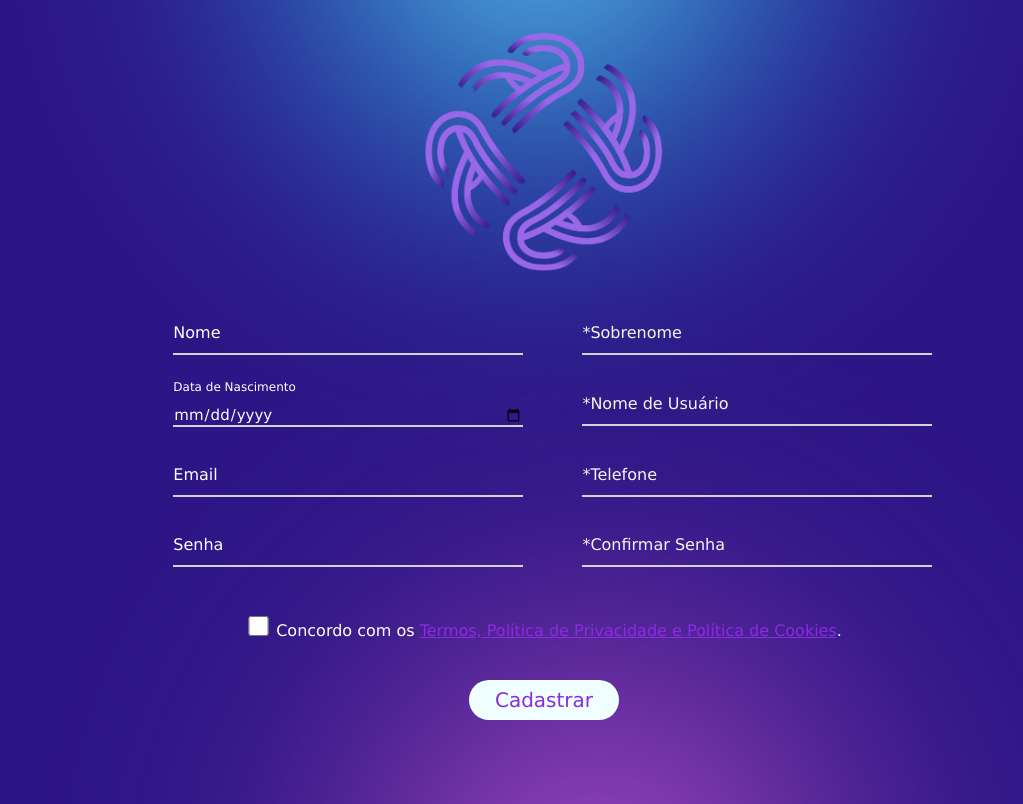
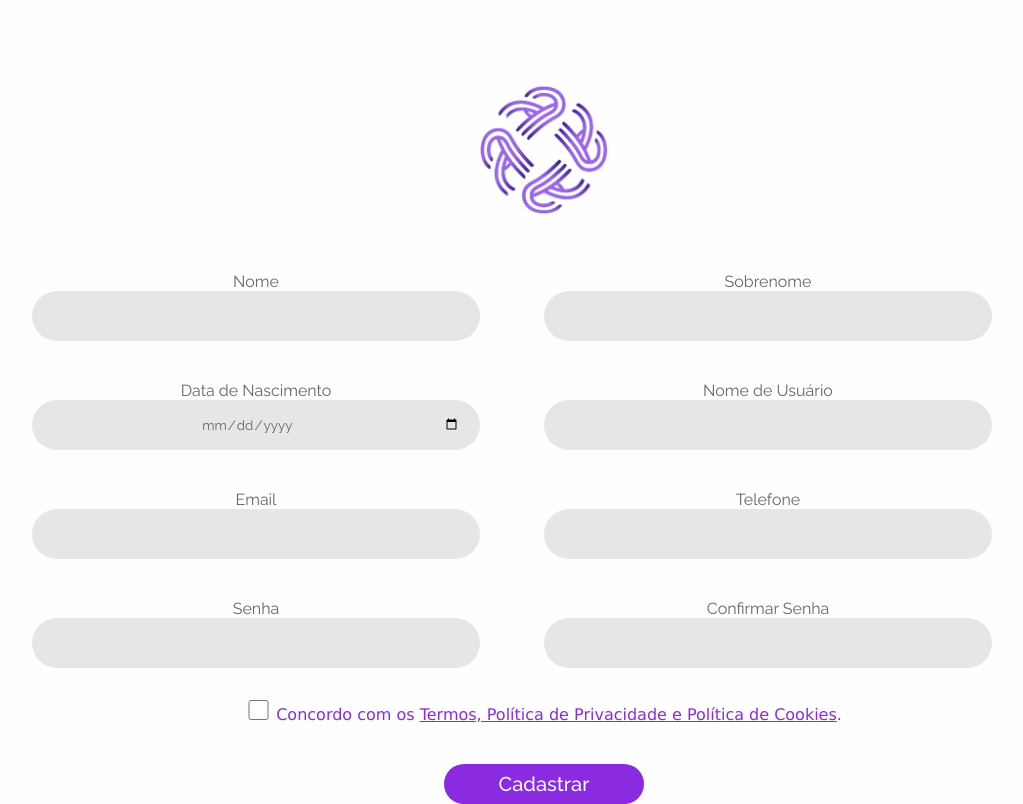
Before and after one commit to Igorrosiak/Wint, a React app in the folder Front-End Web/: page / in a window 1280 px wide. Shown: the whole page, without its empty margins (96-1119 px from the left). Built offline with nearby package versions, Linux system fonts and the light colour scheme; a web font is replaced by a local one.

Commit message:
alterando design e estrutura

```diff
--- a/Front-End Web/src/views/signUp/signUpView.jsx
+++ b/Front-End Web/src/views/signUp/signUpView.jsx
@@ -12,36 +12,36 @@ export const SignUpView = _ => {
                 </div>
                 <div className="form-singup">
                     <div class="label-float">
+                        <label>Nome</label>
                         <input type="text" placeholder=" " />
-                        <label>Nome</label>
                     </div>
                     <div class="label-float">
+                        <label>Sobrenome</label>
                         <input type="text" placeholder=" " required />
-                        <label>Sobrenome</label>
                     </div>
                     <div class="label-float">
+                        <label>Data de Nascimento</label>
                         <input type="date" placeholder=" " />
-                        <label>Data de Nascimento</label>
                     </div>
                     <div class="label-float">
+                        <label>Nome de Usuário</label>
                         <input type="text" placeholder=" " required />
-                        <label>Nome de Usuário</label>
                     </div>
                     <div class="label-float">
+                        <label>Email</label>
                         <input type="text" placeholder=" " />
-                        <label>Email</label>
                     </div>
                     <div class="label-float">
+                        <label>Telefone</label>
                         <input type="text" placeholder=" " required />
-                        <label>Telefone</label>
                     </div>
                     <div class="label-float">
+                        <label>Senha</label>
                         <input type="password" placeholder=" " />
-                        <label>Senha</label>
                     </div>
                     <div class="label-float">
+                        <label>Confirmar Senha</label>
                         <input type="password" placeholder=" " required />
-                        <label>Confirmar Senha</label>
                     </div>
                 </div>
 
--- a/Front-End Web/src/views/signUp/signUpView.scss
+++ b/Front-End Web/src/views/signUp/signUpView.scss
@@ -1,124 +1,20 @@
+@import url('https://fonts.googleapis.com/css2?family=Raleway:ital,wght@0,100;0,200;0,300;0,400;0,500;0,600;0,700;0,800;0,900;1,100;1,200;1,300;1,400;1,500;1,600;1,700;1,800;1,900&display=swap');
+
 * {
     margin: 0;
     padding: 0;
     border: 0;
     box-sizing: border-box;
-    font-family: 'Lucida Sans', 'Lucida Sans Regular', 'Lucida Grande', 'Lucida Sans Unicode', Geneva, Verdana, sans-serif;
-    color: white;
+    font-family: 'Raleway', sans-serif;
+    color: #8145e2;
     text-decoration: none;
 }
 
 body{
-    overflow: hidden;
-    // background: linear-gradient(270deg, #25229b, #2c1586, #5c2ca0);
-    background-size: 600% 600%;
-    background-color: rgb(44, 21, 134);
-    -webkit-animation: AnimationName 20s ease infinite;
-    -moz-animation: AnimationName 20s ease infinite;
-    -o-animation: AnimationName 20s ease infinite;
-    animation: AnimationName 20s ease infinite;
+    overflow-x: hidden;
+    background-color:#FEFEFE;
+
 }
-
-
-// Circulos
-.azul-circulo{
-    /* Ellipse 16 */
-    width: 1000px;
-    height:800.27px;
-    right:56%;
-    padding-top:0;
-    position: fixed;
-    z-index: -1;
-   /* Azul Radial */
-   background: radial-gradient(41.93% 50% at 50% 50%, #81E4FA 4.17%, #2772C0 42.71%, rgba(39, 114, 192, 0) 100%) /* warning: gradient uses a rotation that is not supported by CSS and may not behave as expected */;
-   filter: blur(100px);
-   transform: rotate(-70.41deg);
-  }
-
-  .roxo-circulo{
-    width: 1000px;
-    height:800.27px;
-    left:60%;
-    padding-bottom:0;
-    position: fixed;
-    z-index: -1;
-    /* Roxo Radial */
-    background: radial-gradient(41.93% 50% at 50% 50%, #BF5CE2 3.13%, #7030A0 42.71%, rgba(112, 48, 160, 0) 100%) /* warning: gradient uses a rotation that is not supported by CSS and may not behave as expected */;
-    filter: blur(100px);
-    transform: rotate(-70.41deg);
-  }
-
-
-
-  .rotate-right {
-  -webkit-animation: rotate-right 20s linear infinite backwards;
-          animation: rotate-right 20s linear infinite backwards;
-  }
-
-  @-webkit-keyframes rotate-right {
-    0% {
-      -webkit-transform: rotate(0);
-              transform: rotate(0);
-      -webkit-transform-origin: right;
-              transform-origin: right;
-    }
-    100% {
-      -webkit-transform: rotate(360deg);
-              transform: rotate(360deg);
-      -webkit-transform-origin: right;
-              transform-origin: right;
-    }
-  }
-  @keyframes rotate-right {
-    0% {
-      -webkit-transform: rotate(0);
-              transform: rotate(0);
-      -webkit-transform-origin: right;
-              transform-origin: right;
-    }
-    100% {
-      -webkit-transform: rotate(360deg);
-              transform: rotate(360deg);
-      -webkit-transform-origin: right;
-              transform-origin: right;
-    }
-  }
-
-  .rotate-left {
-  -webkit-animation: rotate-left 20s  linear infinite backwards;
-          animation: rotate-left 20s linear infinite backwards;
-  }
-
-  @-webkit-keyframes rotate-left {
-    0% {
-      -webkit-transform: rotate(0);
-              transform: rotate(0);
-      -webkit-transform-origin: left;
-              transform-origin: left;
-    }
-    100% {
-      -webkit-transform: rotate(360deg);
-              transform: rotate(360deg);
-      -webkit-transform-origin: left;
-              transform-origin: left;
-    }
-  }
-  @keyframes rotate-left {
-    0% {
-      -webkit-transform: rotate(0);
-              transform: rotate(0);
-      -webkit-transform-origin: left;
-              transform-origin: left;
-    }
-    100% {
-      -webkit-transform: rotate(360deg);
-              transform: rotate(360deg);
-      -webkit-transform-origin: left;
-              transform-origin: left;
-    }
-  }
-
-
 
 main.singUp {
     width: 100vw;
@@ -128,22 +24,20 @@ main.singUp {
     text-align: center;
 
     div.checkbox-terms {
-        margin-top: 1.6em;
+        margin-top: 3em;
         a {
             color: blueviolet;
             text-decoration: underline;
         }
 
+        label{
+            color: blueviolet;
+        }
+
         input.terms-checkbox {
             height: 20px;
             width: 25px;
-            color: rgb(192, 49, 49);
-            border: solid 1px whitesmoke;
-        }
-
-        /* On mouse-over, add a grey background color */
-        .terms-checkbox:hover~input {
-            background-color: rgb(38, 177, 136);
+            border: solid 1px rgb(71, 70, 70);
         }
     }
 
@@ -156,76 +50,43 @@ main.singUp {
         margin-top: 2em;
 
         img {
-            width: auto;
-            height: 100%;
+            width: 10%;
+            height: auto;
         }
     }
 
     .form-singup {
-        display: block;
+        display: inline-block;
         width: 100vw;
         height: 35vh;
-        padding-left: 6%;
-        margin-top: 3%;
+        margin: auto;
 
-        .label-float {
-            position: relative;
-            padding-top: 25px;
-            padding-bottom: 25px;
-            width: 34%;
-            display: inline-flex;
+        .label-float{
+            display: inline-block;
+            width: 35%;
+            margin-right: 5%;
+
+        }
+        label{
+            font-family: 'Raleway', sans-serif;
+            color: #666;
+            font-style: normal;
+            font-weight: 400;
+            font-size: 16px;
         }
 
-        .label-float input {
-            border: 0;
-            border-bottom: 2px solid lightgrey;
+        input{
+            font-family: 'Raleway', sans-serif;
+            color: #666;
+            text-align: center;
+            width: 100%;
+            background: #e6e6e6;
+            height: 50px;
+            border-radius: 25px;
+            padding: 0 20px 0 20px;
             outline: none;
-            min-width: 350px;
-            font-size: 15px;
-            transition: all .3s ease-out;
-            -webkit-transition: all .3s ease-out;
-            -moz-transition: all .3s ease-out;
-            -webkit-appearance: none;
-            border-radius: 0;
-            background-color: transparent;
-        }
-
-        .label-float input:focus {
-            border-bottom: 2px solid #ffffff;
-        }
-
-        .label-float input::placeholder {
-            color: transparent;
-        }
-
-        .label-float label {
-            pointer-events: none;
-            position: absolute;
-            top: 0;
-            left: 0;
-            margin-top: 13px;
-            transition: all .3s ease-out;
-            -webkit-transition: all .3s ease-out;
-            -moz-transition: all .3s ease-out;
-        }
-
-        .label-float input:required:invalid+label {
-            color: whitesmoke;
-        }
-
-        .label-float input:focus:required:invalid {
-            border-bottom: 2px solid whitesmoke;
-        }
-
-        .label-float input:required:invalid+label:before {
-            content: '*';
-        }
-
-        .label-float input:focus+label,
-        .label-float input:not(:placeholder-shown)+label {
-            font-size: 12px;
-            margin-top: 0;
-            color: #ffffff;
+            border: none;
+            margin-bottom: 3em;
         }
     }
 
@@ -233,10 +94,11 @@ main.singUp {
         margin-top: 2.5em;
         background-color: transparent;
         button{
-            background-color: azure;
+            font-family: 'Raleway', sans-serif;
+            background-color: blueviolet;
             border-radius: 20px;
-            color: blueviolet;
-            width: 150px;
+            color: azure;
+            width: 200px;
             height: 40px;
             font-size: 20px;
             font-weight: 500;
@@ -255,7 +117,7 @@ main.singUp {
 
 
         .label-float input {
-            background-color: blue;
+            background-color: #FEFEFE;
             min-width: 100px;
             font-size: 12px;
         }
```
Also changed, not shown: Front-End Web/src/assets/images/logo-login.svg (added).
